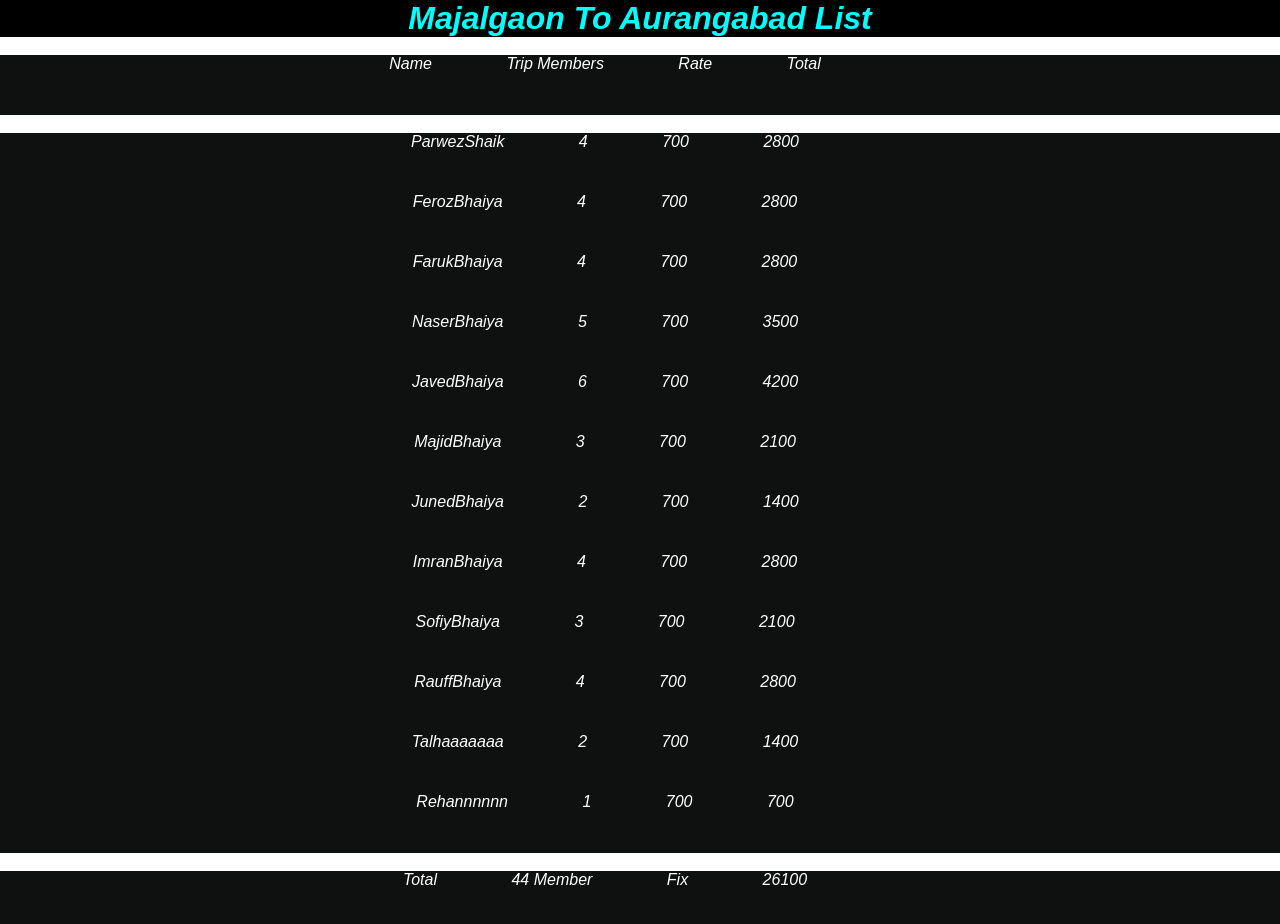
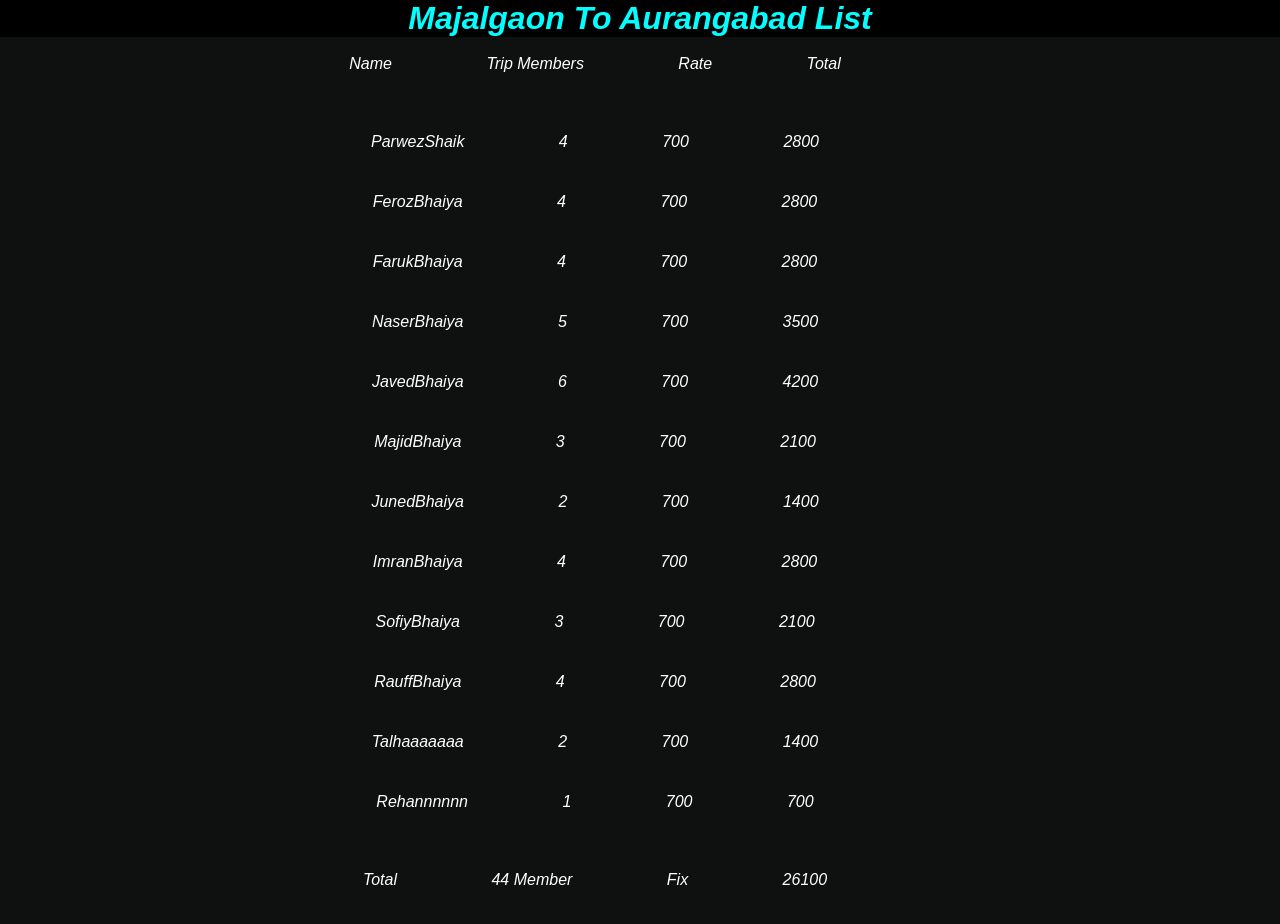
Before and after one commit to alwayzfarhankhan/Trip, a plain HTML site: page List.html in a window 1280 px wide. Drawn offline with Linux system fonts and the light colour scheme.

Commit message:
Added All Files
Trip

```diff
--- a/List.css
+++ b/List.css
@@ -4,6 +4,7 @@
     font-family: sans-serif;
     color: white;
     text-align: center;
+    background-color: #0f1111;
 }
 
 h1{
@@ -20,6 +21,6 @@ div{
 
 a{
     text-decoration: none;
-    margin-right: 70px;
+    margin-right: 90px;
     font-style: italic;
 }
```
